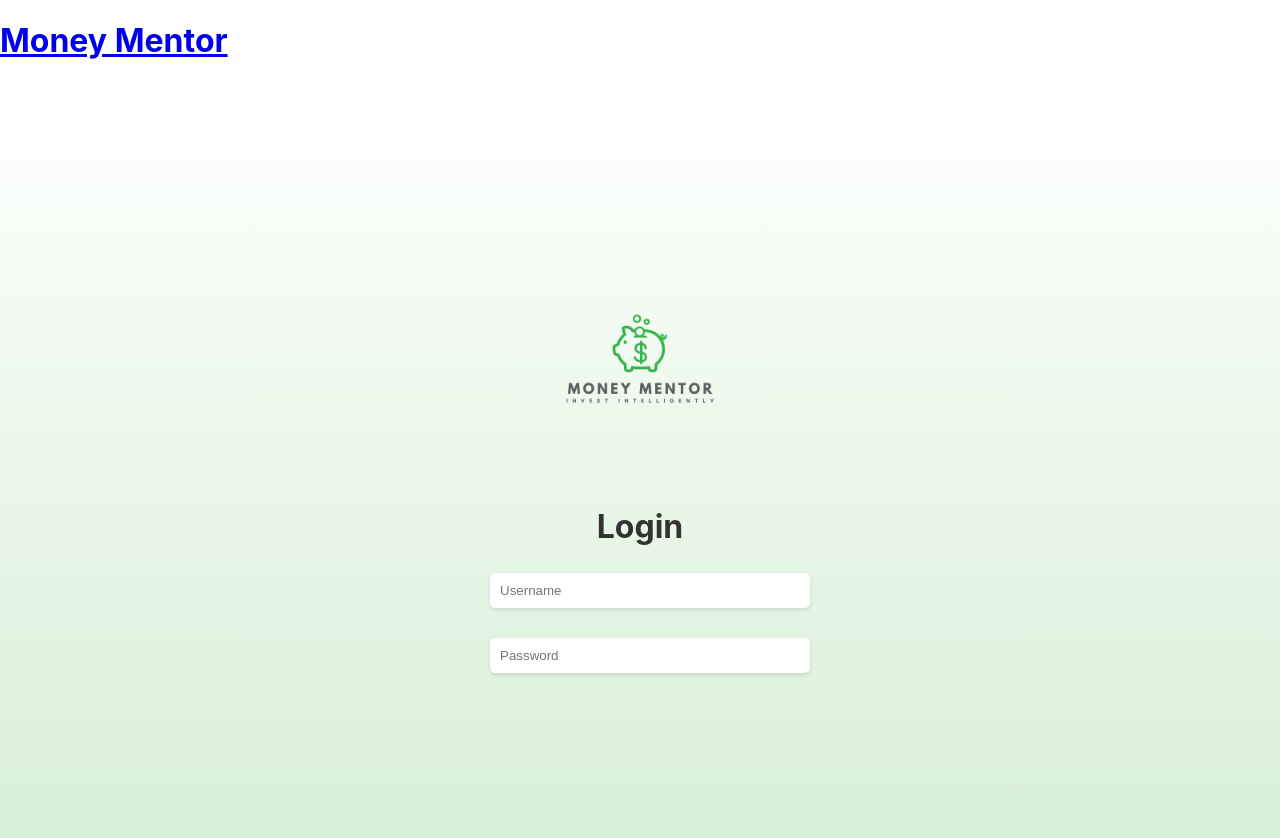
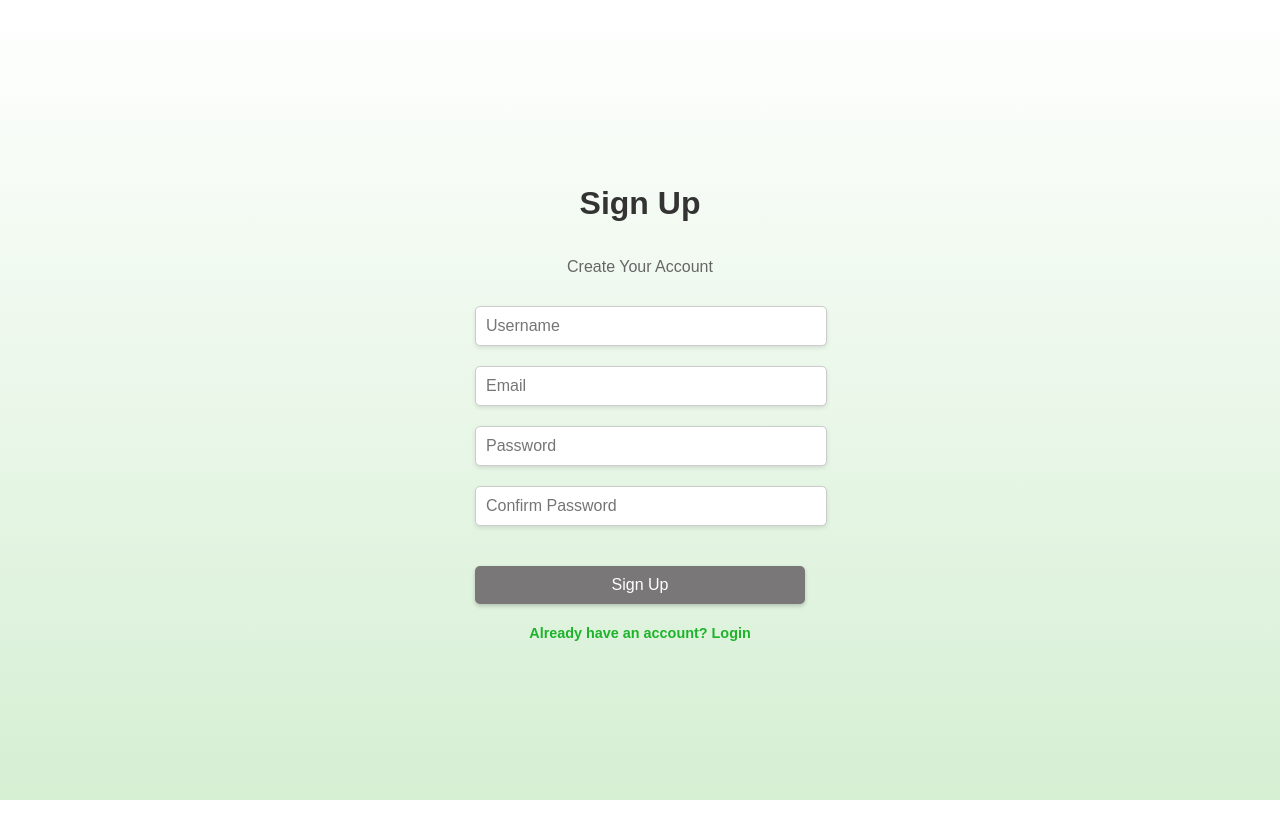
Before and after one commit to cgarciaromaguera/Senior-Project, a JavaScript app in the folder client/: page / in a window 1280 px wide. Shown: the top 838 px of the page. After the commit the page ends 800 px from the top, so only its background shows below. Built offline with nearby package versions, Linux system fonts and the light colour scheme; the HTML template or start-up script is replaced by a standard one.

Commit message:
SignUp Page

```diff
--- a/client/src/App.js
+++ b/client/src/App.js
@@ -2,19 +2,19 @@ import {BrowserRouter, Routes, Route} from 'react-router-dom';
 //import logo from './logo.png';
 
 //pages & components
-import Login from './pages/Login'
+import Login from './pages/Login';
 import Navbar from './components /Navbar';
+import SignUp from './pages/SignUp';
 
 function App() {
   return (
     <div className="App">
       <BrowserRouter>
-        <Navbar />
         <div className="pages">
           <Routes>
             <Route
               path="/"
-              element={<Login />}
+              element={<SignUp />}
             />
           </Routes>
         </div>
--- a/client/src/pages/SignUp.css
+++ b/client/src/pages/SignUp.css
@@ -0,0 +1,86 @@
+body, html {
+    margin: 0;
+    padding: 0;
+    height: 100%;
+    font-family: 'Arial', sans-serif;
+  }
+
+  body {
+    display: flex;
+    justify-content: center;
+    align-items: center;
+    background: linear-gradient(180deg, #FFFFFF 0%, #D5EFD3 100%);
+    overflow: hidden;
+  }
+
+  .signup {
+    width: 350px; /* Container width */
+    padding: 20px 50px; /* Adjusted padding */
+    display: flex;
+    flex-direction: column;
+    align-items: center;
+  }
+
+  .signup h2 {
+    font-size: 2rem; /* Title font size */
+    color: #333;
+    margin-bottom: 20px; /* Space below the title */
+  }
+
+  /* Style for the labels/text above the input fields if you add them */
+  .label {
+    align-self: flex-start;
+    font-size: 1rem;
+    color: #333;
+    margin-bottom: 5px;
+  }
+
+  .input-container {
+    width: calc(100% - 20px); /* Adjust width to account for padding */
+    margin-bottom: 10px; /* Reduced space between the input fields */
+  }
+
+  .input-container input {
+    width: 100%; /* Full width of the parent container */
+    padding: 10px;
+    border: 1px solid #ccc; /* Light grey border */
+    border-radius: 5px; /* Slightly rounded borders for the input fields */
+    font-size: 1rem;
+  }
+
+  .signup-button {
+    width: calc(100% - 20px); /* Adjust width to account for padding, making it consistent with input fields */
+    padding: 10px;
+    border: none;
+    border-radius: 5px;
+    background-color: #797777; /* Adjust the button color to match your design */
+    color: white;
+    cursor: pointer; /* Change cursor to pointer on hover over the button */
+    font-size: 1rem;
+    margin-top: 20px; /* Adjusted space above the button */
+    box-shadow: 0px 2px 4px rgba(0, 0, 0, 0.2); /* Optional: add a shadow to the button */
+  }
+
+  .signup-button:hover {
+    background-color: #45a049; /* Darker shade for hover effect */
+  }
+
+  .signup-footer {
+    text-align: center;
+    width: 100%; /* Full width */
+    margin-top: 20px; /* Space above the footer links */
+  }
+
+  .signup-footer a {
+    text-decoration: none;
+    color: #1eb32b; /* Adjust the link color to match your design */
+    font-size: 0.9rem;
+    font-weight: bold; /* Make the link bold */
+  }
+
+  /* If you add subtitle like "Create Your Account", use this */
+  .subtitle {
+    font-size: 1rem;
+    color: #666;
+    margin-bottom: 30px; /* Space below the subtitle */
+  }
--- a/client/src/pages/SignUp.js
+++ b/client/src/pages/SignUp.js
@@ -4,7 +4,25 @@ const SignUp = () => {
   return (
     <div className="signup">
       <h2>Sign Up</h2>
+      <p className="subtitle">Create Your Account</p>
+      <div className="input-container">
+        <input type="text" placeholder="Username" />
+      </div>
+      <div className="input-container">
+        <input type="email" placeholder="Email" />
+      </div>
+      <div className="input-container">
+        <input type="password" placeholder="Password" />
+      </div>
+      <div className="input-container">
+        <input type="password" placeholder="Confirm Password" />
+      </div>
+      <button className="signup-button">Sign Up</button>
+      <div className="signup-footer">
+        <a href="/login">Already have an account? Login</a>
+      </div>
     </div>
   )
 }
+
 export default SignUp;
```
Lines whose indentation alone changed are shown as unchanged.
